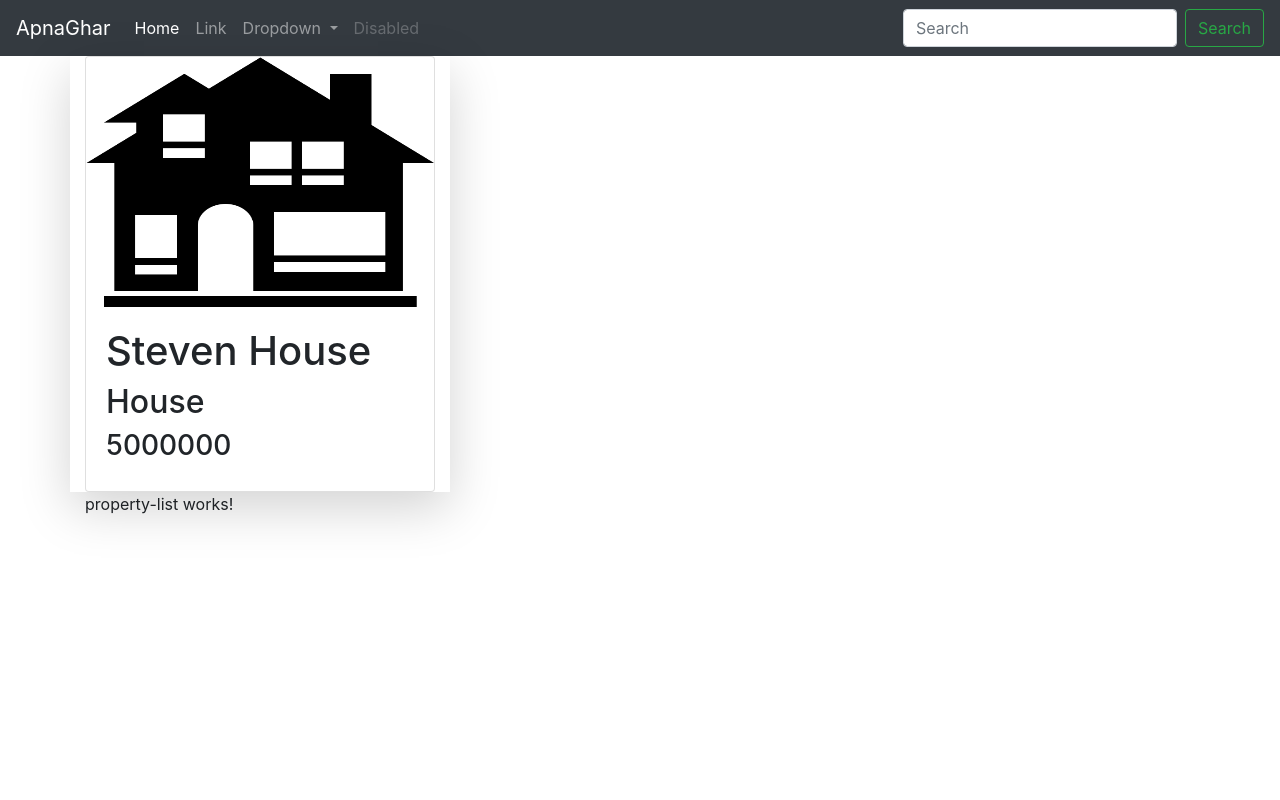
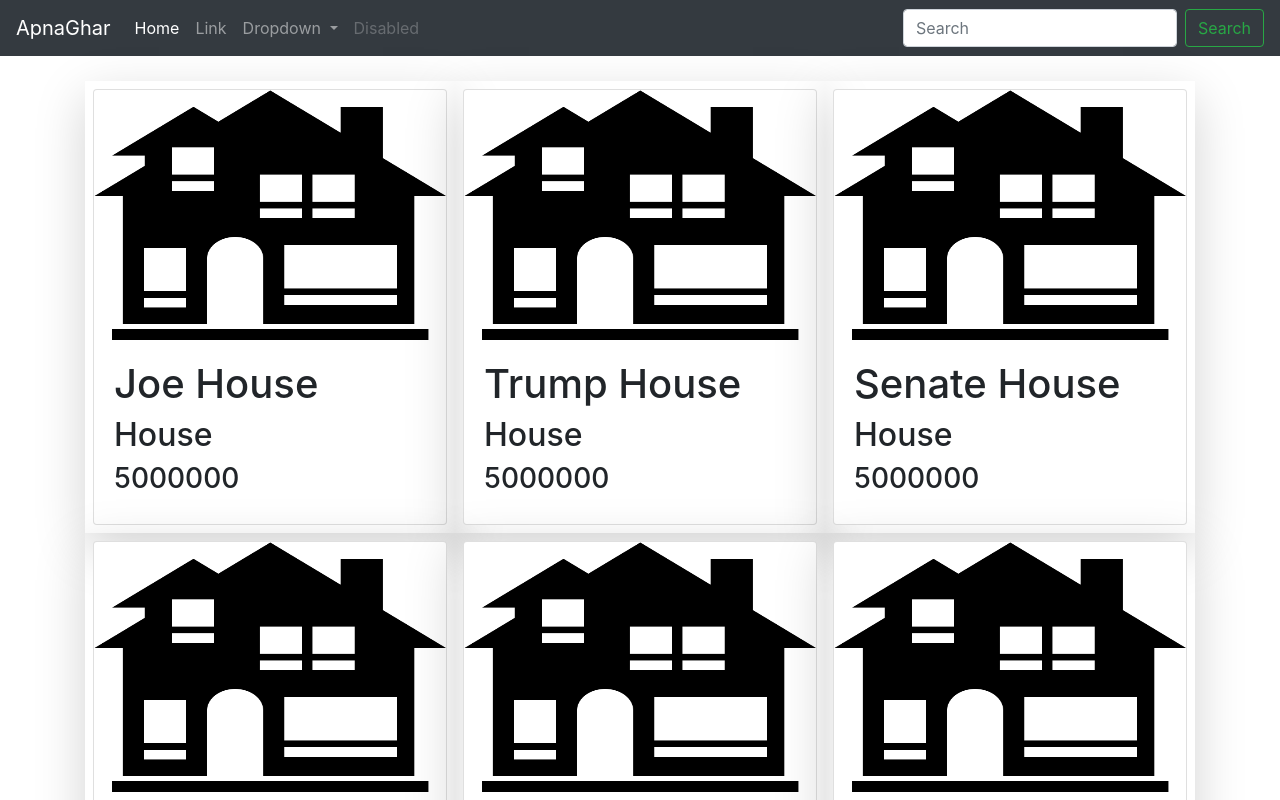
Before and after one commit to ShoaibMalik1995/AngularApp, an Angular app in the folder Frontend/: page / in a window 1280 px wide. Shown: the top 800 px of the page. Built offline with nearby package versions, Linux system fonts and the light colour scheme.

Commit message:
Passing Data between components using ngFor directives (repeater) and using Property binding...

```diff
--- a/Frontend/src/app/app.component.html
+++ b/Frontend/src/app/app.component.html
@@ -1,5 +1,4 @@
 <app-nav-bar></app-nav-bar>
-<div class="container">
-  <app-property-card></app-property-card>
+<div class="container" style="margin-top: 25px;">
   <app-property-list></app-property-list>
 </div>
--- a/Frontend/src/app/property/property-card/property-card.component.html
+++ b/Frontend/src/app/property/property-card/property-card.component.html
@@ -1,5 +1,3 @@
-<div class="row">
-  <div class="shadow-lg col-sm-4 p3">
 <div class="card">
   <img class="propImg" src="assets/images/default_house.png" >
   <div class="card-body p2">
@@ -8,5 +6,3 @@
     <h3>{{Property.Price}}</h3>
   </div>
 </div>
-  </div>
-</div>
--- a/Frontend/src/app/property/property-card/property-card.component.ts
+++ b/Frontend/src/app/property/property-card/property-card.component.ts
@@ -1,4 +1,4 @@
-import { Component } from '@angular/core';
+import { Component, Input } from '@angular/core';
 
 @Component({
   selector: 'app-property-card',
@@ -11,11 +11,6 @@ import { Component } from '@angular/core';
 
 export class PropertyCardComponent {
 
-  Property: any = {
-    "Id": 1,
-    "Name": "Steven House",
-    "Type": "House",
-    "Price": 5000000
-  }
+  @Input() Property: any
 
 }
--- a/Frontend/src/app/property/property-list/property-list.component.html
+++ b/Frontend/src/app/property/property-list/property-list.component.html
@@ -1 +1,7 @@
-<p>property-list works!</p>
+<div class="container">
+  <div class="row">
+    <div *ngFor="let Property of Properties" class="shadow-lg col-sm-4 p-2">
+      <app-property-card [Property]="Property"></app-property-card>
+    </div>
+  </div>
+</div>
--- a/Frontend/src/app/property/property-list/property-list.component.ts
+++ b/Frontend/src/app/property/property-list/property-list.component.ts
@@ -7,6 +7,69 @@ import { Component, OnInit } from '@angular/core';
 })
 export class PropertyListComponent implements OnInit {
 
+  Properties: any = [
+    {
+      "Id": 1,
+      "Name": "Joe House",
+      "Type": "House",
+      "Price": 5000000
+    },
+    {
+      "Id": 1,
+      "Name": "Trump House",
+      "Type": "House",
+      "Price": 5000000
+    },
+    {
+      "Id": 2,
+      "Name": "Senate House",
+      "Type": "House",
+      "Price": 5000000
+    },
+    {
+      "Id": 3,
+      "Name": "Parliment House",
+      "Type": "House",
+      "Price": 5000000
+    },
+    {
+      "Id": 4,
+      "Name": "Steven House",
+      "Type": "House",
+      "Price": 5000000
+    },
+    {
+      "Id": 5,
+      "Name": "Obama House",
+      "Type": "House",
+      "Price": 5000000
+    },
+    {
+      "Id": 6,
+      "Name": "Kevin House",
+      "Type": "House",
+      "Price": 5000000
+    },
+    {
+      "Id": 7,
+      "Name": "Jhon House",
+      "Type": "House",
+      "Price": 5000000
+    },
+    {
+      "Id": 8,
+      "Name": "Snow House",
+      "Type": "House",
+      "Price": 5000000
+    },
+    {
+      "Id": 9,
+      "Name": "Marken House",
+      "Type": "House",
+      "Price": 5000000
+    }
+  ]
+
   constructor() { }
 
   ngOnInit(): void {
```
Lines whose indentation alone changed are shown as unchanged.
